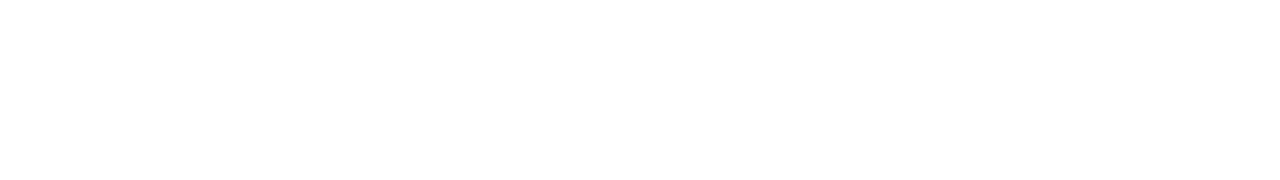
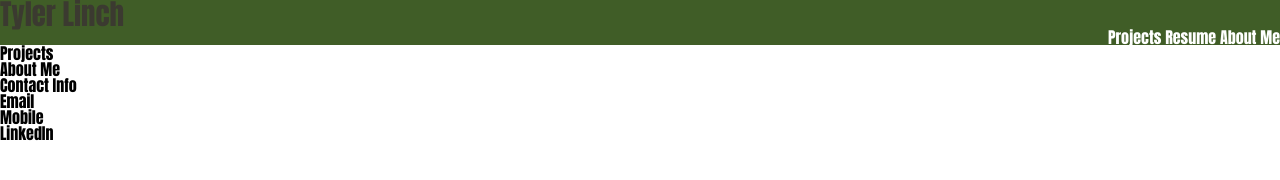
Before and after one commit to tjlinch/my-portfolio, a plain HTML site: page index.html in a window 1280 px wide. Drawn offline with Linux system fonts and the light colour scheme.

Commit message:
Created html outline & added some basic css elements

```diff
--- a/assets/css/style.css
+++ b/assets/css/style.css
@@ -0,0 +1,26 @@
+* {
+
+}
+
+body {
+    font-family: Impact, Haettenschweiler, 'Arial Narrow Bold', sans-serif;
+}
+
+header {
+    background-color: #405d27;
+}
+h1 {
+    color: #3b3a30;
+    font-size: 180%;
+}
+nav {
+    display: flex;
+    justify-content: end;
+}
+nav li{
+    display: inline;
+}
+nav a {
+    text-decoration: none;
+    color: white;
+}
--- a/index.html
+++ b/index.html
@@ -6,9 +6,35 @@
     <meta name="viewport" content="width=device-width, initial-scale=1.0">
     <link rel="stylesheet" href="./assets/css/reset.css">
     <link rel="stylesheet" href="./assets/css/style.css">
-    <title>Document</title>
+    <title>Tyler Linch's Portfolio</title>
 </head>
 <body>
-
+    <header>
+        <h1>Tyler Linch</h1>
+        <nav>
+            <ul>
+                <li><a href="#">Projects</a></li>
+                <li><a href="#">Resume</a></li>
+                <li><a href="#">About Me</a></li>
+            </ul>
+        </nav>
+    </header>
+    <main>
+        <section>
+            <h2>Projects</h2>
+        </section>
+        <section>
+            <h2>About Me</h2>
+        </section>
+    </main>
+    <aside>
+        <h2>Contact Info</h2>
+        <ul>
+            <li>Email</li>
+            <li>Mobile</li>
+            <li>LinkedIn</li>
+        </ul>
+    </aside>
+    <footer></footer>
 </body>
 </html>
```
